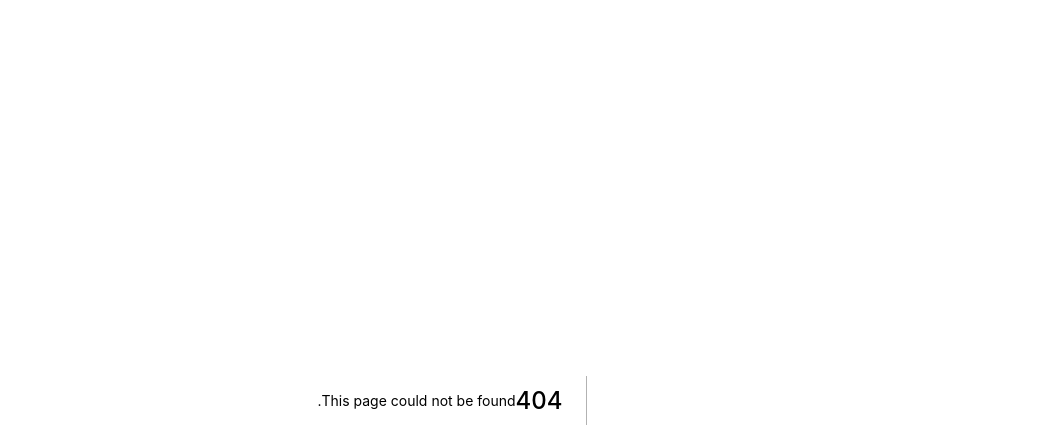
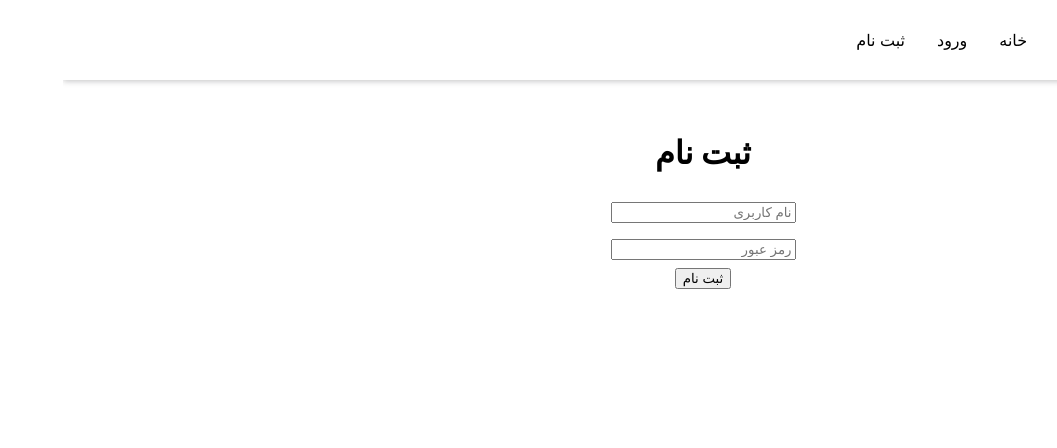
Before and after one commit to 3hson/SSRAAA, a Next.js app: page /user/register in a window 1280 px wide. Before the commit this address had no page. Shown: the top 448 px of the page, without its empty margins (223-1280 px from the left). Built offline with nearby package versions, Linux system fonts and the light colour scheme.

Commit message:
feat: add register form

```diff
--- /dev/null
+++ b/components/RegisterForm.js
@@ -0,0 +1,32 @@
+import styles from '../styles/components/RegisterForm.module.css';
+
+export default function RegisterForm() {
+  const [username, setUsername] = React.useState('');
+  const [password, setPassword] = React.useState('');
+
+  const handleUsernameChange = (e) => {
+    setUsername(e.target.value);
+  };
+
+
+  const handlePasswordChange = (e) => {
+    setPassword(e.target.value);
+  };
+
+  const handleFormSubmit= (e) => {
+    e.preventDefault();
+  };
+
+
+
+  return (
+    <>
+      <form className={styles.form} onSubmit={handleFormSubmit}>
+        <h1>ثبت نام</h1>
+        <input className={styles.input} type="text" required value={username} onChange={handleUsernameChange} placeholder="نام کاربری" />
+        <input className={styles.input} type="password"  required value={password} onChange={handlePasswordChange}  placeholder="رمز عبور" />
+        <button type="submit">ثبت نام</button>
+      </form>
+    </>
+  );
+}
--- /dev/null
+++ b/pages/user/register.js
@@ -0,0 +1,19 @@
+import Head from 'next/head';
+import RegisterForm from '../../components/RegisterForm';
+import Navbar from '../../components/Navbar';
+
+export default function login() {
+  return (
+    <>
+      <Head>
+        <title>ثبت نام</title>
+        <meta
+          name="description"
+          content="NextJS and Nodejs SSR Authentication, Authorization and Accounting"
+        />
+      </Head>
+      <Navbar />
+      <RegisterForm />
+    </>
+  );
+}
--- /dev/null
+++ b/styles/components/RegisterForm.module.css
@@ -0,0 +1,11 @@
+.form {
+  display: flex;
+  justify-content: center;
+  flex-direction: column;
+  align-items: center;
+  margin: 2rem auto;
+}
+
+.input {
+  margin: 0.5rem 0;
+}
```
Also changed, not shown: styles/Register.module.css (added).
